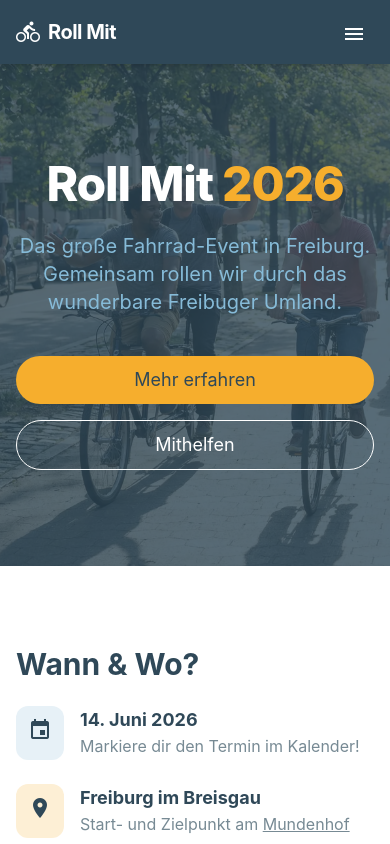
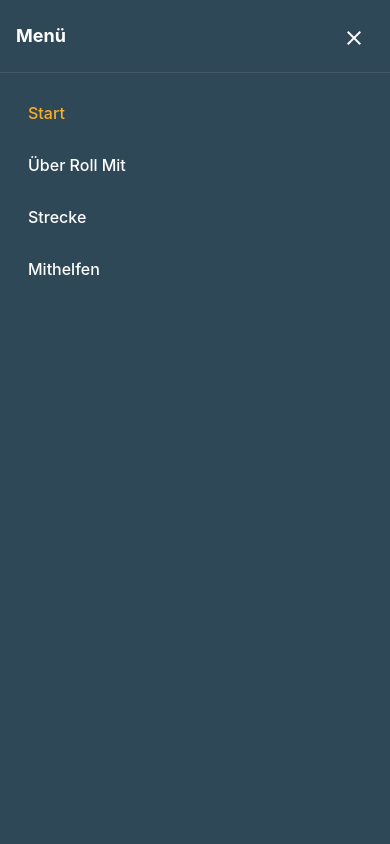
Before and after one commit to jekolbe/roll-mit-ui, an Angular app: page / in a window 390 px wide. Shown: the top 844 px of the page. Built offline with nearby package versions, Linux system fonts and the light colour scheme.

Commit message:
Fixed mobile menu

```diff
--- a/src/app/layout/header/header.component.ts
+++ b/src/app/layout/header/header.component.ts
@@ -1,12 +1,64 @@
-import {Component} from '@angular/core';
-import {RouterLink, RouterLinkActive} from '@angular/router';
-import {MatButtonModule} from '@angular/material/button';
-import {MatIconModule} from '@angular/material/icon';
+import { Component, HostListener } from "@angular/core";
+import { CommonModule } from "@angular/common";
+import { RouterLink, RouterLinkActive } from "@angular/router";
+import { MatButtonModule } from "@angular/material/button";
+import { MatIconModule } from "@angular/material/icon";
+
+type MenuItem = {
+  label: string;
+  path: string;
+  exact: boolean;
+};
 
 @Component({
-  selector: 'app-header',
+  selector: "app-header",
   standalone: true,
-  imports: [RouterLink, RouterLinkActive, MatButtonModule, MatIconModule],
-  templateUrl: './header.html',
+  imports: [
+    CommonModule,
+    RouterLink,
+    RouterLinkActive,
+    MatButtonModule,
+    MatIconModule,
+  ],
+  templateUrl: "./header.html",
 })
-export class HeaderComponent {}
+export class HeaderComponent {
+  mobileMenuOpen = false;
+
+  readonly menuItems: MenuItem[] = [
+    { label: "Start", path: "/", exact: true },
+    { label: "Über Roll Mit", path: "/ueber", exact: false },
+    { label: "Strecke", path: "/strecke", exact: false },
+    { label: "Mithelfen", path: "/helfen", exact: false },
+  ];
+
+  openMobileMenu(): void {
+    this.mobileMenuOpen = true;
+    // Prevent background scrolling while the overlay is open.
+    document.body.style.overflow = "hidden";
+  }
+
+  closeMobileMenu(): void {
+    this.mobileMenuOpen = false;
+    document.body.style.overflow = "";
+  }
+
+  toggleMobileMenu(): void {
+    if (this.mobileMenuOpen) {
+      this.closeMobileMenu();
+    } else {
+      this.openMobileMenu();
+    }
+  }
+
+  trackByPath(_: number, item: MenuItem): string {
+    return item.path;
+  }
+
+  @HostListener("document:keydown.escape")
+  onEscapeKey(): void {
+    if (this.mobileMenuOpen) {
+      this.closeMobileMenu();
+    }
+  }
+}
--- a/src/app/layout/header/header.html
+++ b/src/app/layout/header/header.html
@@ -8,23 +8,81 @@
         </a>
       </div>
 
-      <nav class="hidden md:flex space-x-8">
-        <a routerLink="/" routerLinkActive="text-honey-bronze" [routerLinkActiveOptions]="{exact: true}"
-          class="hover:text-sky-reflection transition-colors font-medium">Start</a>
-        <a routerLink="/ueber" routerLinkActive="text-honey-bronze"
-          class="hover:text-sky-reflection transition-colors font-medium">Über Roll Mit</a>
-        <a routerLink="/strecke" routerLinkActive="text-honey-bronze"
-          class="hover:text-sky-reflection transition-colors font-medium">Strecke</a>
-        <a routerLink="/helfen" routerLinkActive="text-honey-bronze"
-          class="hover:text-sky-reflection transition-colors font-medium">Mithelfen</a>
+      <nav class="hidden md:flex space-x-8" aria-label="Primary">
+        <ng-container *ngFor="let item of menuItems; trackBy: trackByPath">
+          <a
+            [routerLink]="item.path"
+            routerLinkActive="text-honey-bronze"
+            [routerLinkActiveOptions]="{exact: item.exact}"
+            class="hover:text-sky-reflection transition-colors font-medium"
+          >
+            {{ item.label }}
+          </a>
+        </ng-container>
       </nav>
 
       <div class="flex items-center md:hidden">
-        <!-- Mobile menu button could go here if needed, but keeping it simple for now -->
-        <button mat-icon-button class="text-white">
+        <button
+          mat-icon-button
+          class="text-white"
+          (click)="openMobileMenu()"
+          aria-label="Open menu"
+          aria-haspopup="dialog"
+          [attr.aria-expanded]="mobileMenuOpen"
+        >
           <mat-icon>menu</mat-icon>
         </button>
       </div>
     </div>
   </div>
+
+  <!-- Mobile fullscreen overlay menu (slides in from the right) -->
+  <div
+    class="fixed inset-0 z-50 md:hidden"
+    role="dialog"
+    aria-modal="true"
+    aria-label="Mobile menu"
+    [attr.aria-hidden]="!mobileMenuOpen"
+    [class.pointer-events-none]="!mobileMenuOpen"
+  >
+    <!-- Backdrop -->
+    <div
+      class="absolute inset-0 bg-black/60 transition-opacity duration-300"
+      [class.opacity-0]="!mobileMenuOpen"
+      [class.opacity-100]="mobileMenuOpen"
+      (click)="closeMobileMenu()"
+    ></div>
+
+    <!-- Panel -->
+    <aside
+      class="absolute right-0 top-0 h-full w-full bg-charcoal-blue text-white shadow-xl transform transition-transform duration-300 ease-out overflow-y-auto"
+      [class.translate-x-full]="!mobileMenuOpen"
+      [class.translate-x-0]="mobileMenuOpen"
+    >
+      <div class="flex items-center justify-between px-4 py-4 border-b border-white/10">
+        <span class="text-lg font-bold">Menü</span>
+        <button
+          mat-icon-button
+          (click)="closeMobileMenu()"
+          aria-label="Close menu"
+          class="text-white"
+        >
+          <mat-icon>close</mat-icon>
+        </button>
+      </div>
+
+      <nav class="p-4 flex flex-col gap-1" aria-label="Mobile navigation">
+        <a
+          *ngFor="let item of menuItems; trackBy: trackByPath"
+          [routerLink]="item.path"
+          routerLinkActive="text-honey-bronze"
+          [routerLinkActiveOptions]="{exact: item.exact}"
+          (click)="closeMobileMenu()"
+          class="px-3 py-3 rounded-md hover:text-sky-reflection transition-colors font-medium"
+        >
+          {{ item.label }}
+        </a>
+      </nav>
+    </aside>
+  </div>
 </header>
```
